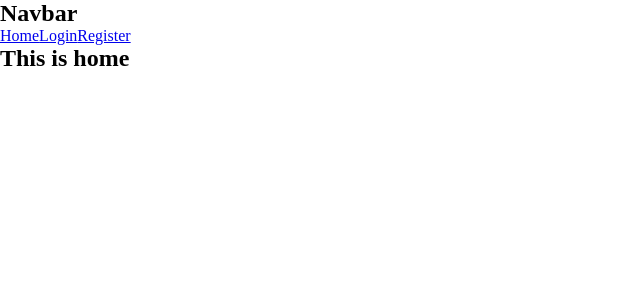
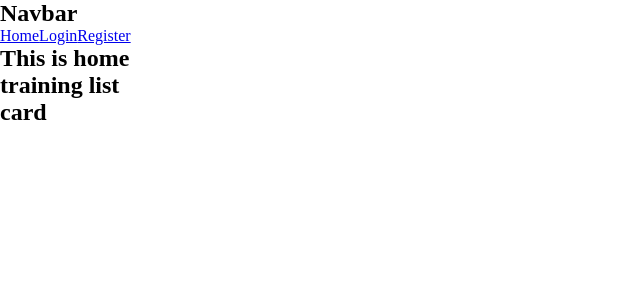
Before and after one commit to Queje/react_formyou, a React (Create React App) app: page / in a window 1280 px wide. Shown: the top 300 px of the page, without its empty margins (0-640 px from the left). Built offline with nearby package versions, Linux system fonts and the light colour scheme.

Commit message:
add page diplay training formation and add component training card

```diff
--- a/package.json
+++ b/package.json
@@ -7,7 +7,7 @@
     "@testing-library/react": "^11.1.0",
     "@testing-library/user-event": "^12.1.10",
     "js-cookie": "^2.2.1",
-    "node-sass": "^5.0.0",
+    "node-sass": "^4.14.1",
     "react": "^17.0.1",
     "react-dom": "^17.0.1",
     "react-icons": "^4.2.0",
--- /dev/null
+++ b/src/components/trainingCard/index.jsx
@@ -0,0 +1,13 @@
+import React from 'react';
+
+const TrainingCard = () => {
+  console.log('training card')
+
+  return (
+<div>
+  <h1>card</h1>
+</div>
+  )
+}
+
+export default TrainingCard
--- a/src/pages/Home.jsx
+++ b/src/pages/Home.jsx
@@ -1,9 +1,11 @@
 import React from "react";
+import TrainingList from './TrainingList';
 
 const Home = () => {
   return (
     <div className="Home">
       <h1>This is home</h1>
+      <TrainingList />
     </div>
   );
 };
--- /dev/null
+++ b/src/pages/TrainingList.jsx
@@ -0,0 +1,15 @@
+import React from 'react';
+import TrainingCard from './../components/trainingCard'
+
+const TrainingList = () =>{
+  console.log('training List')
+
+  return (
+    <div>
+      <h1>training list</h1>
+      <TrainingCard/>
+    </div>
+  )
+}
+
+export default TrainingList
```
Also changed, not shown: 2 other files (tests, documents, lock files or other folders).
